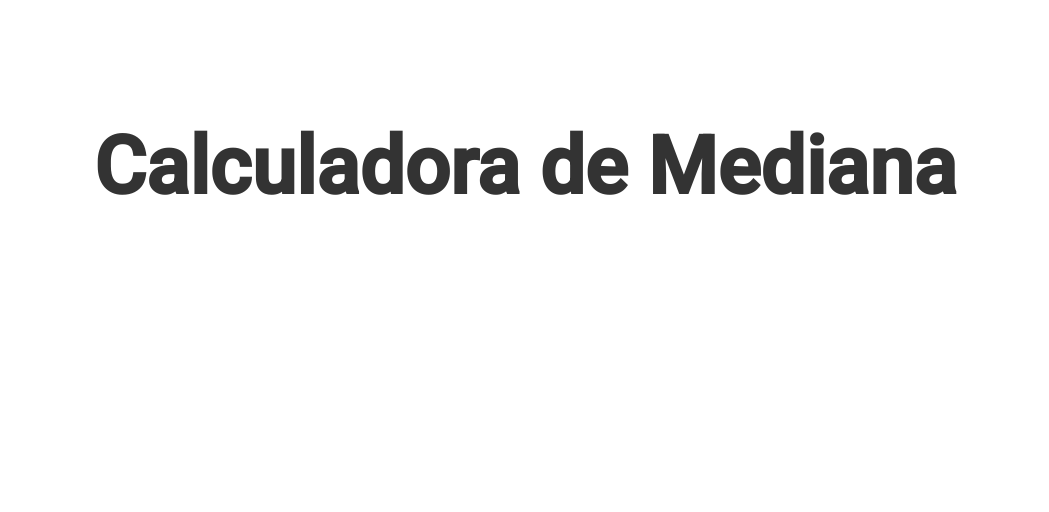
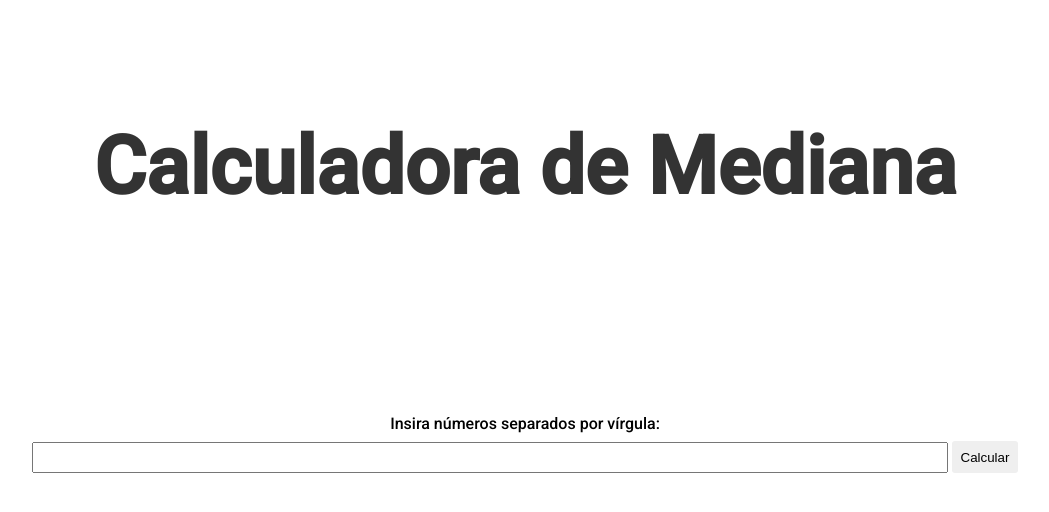
Before and after one commit to projeto-de-algoritmos/D-C_CalculadoraMediana, a plain HTML site: page index.html in a window 1280 px wide. Shown: the whole page, without its empty margins (115-1164 px from the left). Drawn offline with Linux system fonts and the light colour scheme.

Commit message:
finalizando frontend

```diff
--- a/index.html
+++ b/index.html
@@ -12,6 +12,11 @@
 <body>
   <h1>Calculadora de Mediana</h1>
 
+  <label>Insira números separados por vírgula:</label>
+  <input type="text">
+
+  <button>Calcular</button>
+
   <script src="script.js"></script>
 </body>
 </html>
--- a/style.css
+++ b/style.css
@@ -9,3 +9,22 @@ h1 {
   margin-top: 1.5em;
   margin-bottom: 2.5em;
 }
+
+label {
+  display: block;
+  margin-top: 10px;
+  margin-bottom: 8px;
+}
+
+input {
+  width: 900px;
+  padding: 6px;
+  margin-bottom: 10px;
+}
+
+button {
+  padding: 8.5px;
+  border: none;
+  border-radius: 3px;
+  cursor: pointer;
+}
```
